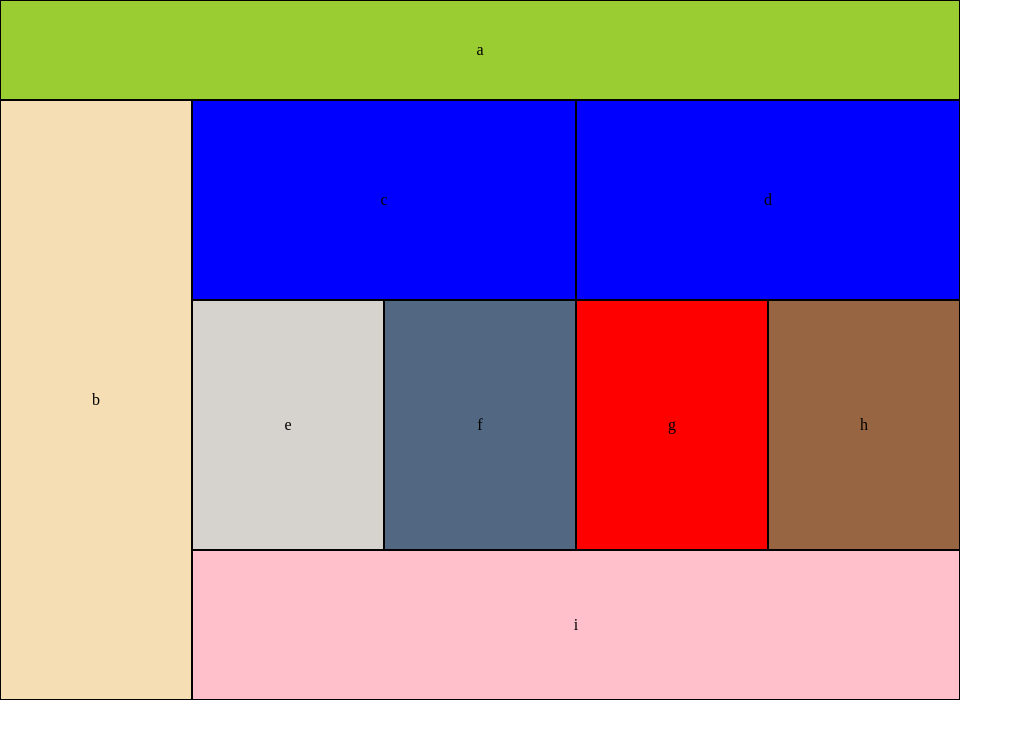
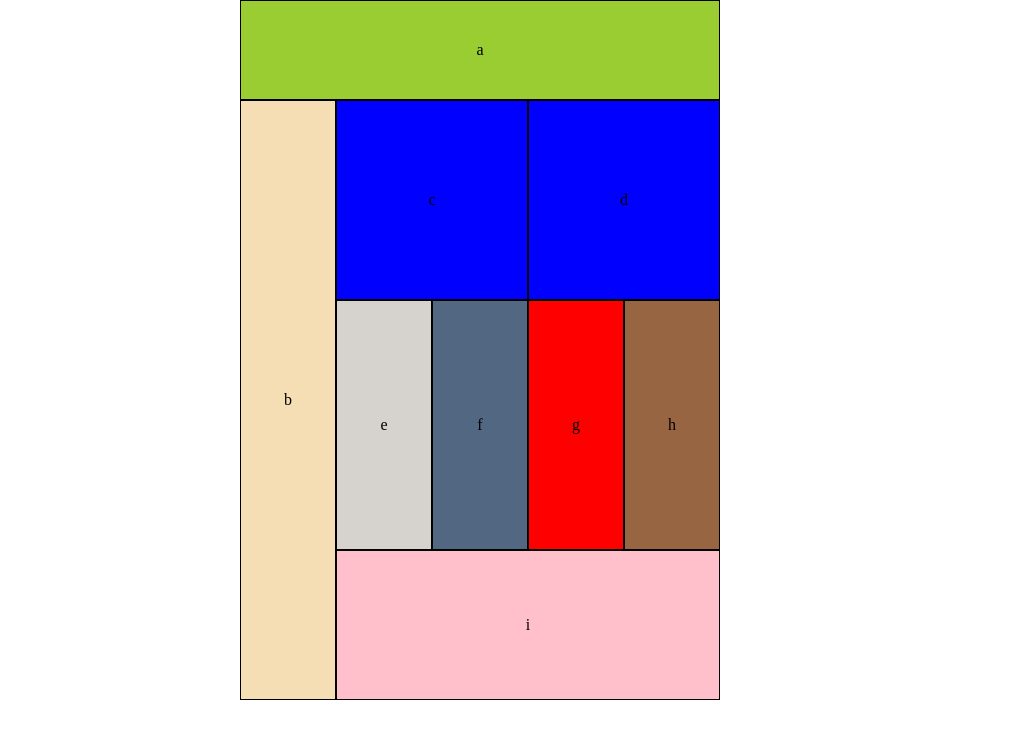
Before and after one commit to Seidomo/301-lab-01, a plain HTML site: page index.html in a window 1280 px wide. Shown: the whole page, without its empty margins (0-1023 px from the left). Drawn offline with Linux system fonts and the light colour scheme.

Commit message:
resubmitting assignment

```diff
--- a/css/base.css
+++ b/css/base.css
@@ -1,37 +1,247 @@
-*{
+
+
+ *{
     box-sizing: border-box;
+    width: 100%;
+
+
+
+}
+main{
+
+    width: 480px;
+    /* height: 1055px; */
+    margin: 0 auto;
 }
 
 
-main{
-    border: solid 2px black;
-    width: 480px;
-    height: 1055px;
-    margin: 0 auto;
+div{
+  display: flex;
+    justify-content: center;
+    align-items: center;
 }
 
+
+
 .box-a{
-    width:480px;
+   width:480px;
     height: 75px;
     border: solid 1px black;
+    width: 100%;
+    background-color: burlywood;
+
 }
 
 .box-b{
-    width: 480px;
     height: 150px;
     border: solid 1px black;
+    width: 100%;
+    background-color: chartreuse;
 }
 
 .box-c{
-    width: 480px;
     height: 125px;
     border: solid 1px black;
+    width: 100%;
+    background-color: cyan;
+}
+
+.box-d{
+    height: 125px;
+    border: solid 1px black;
+    width: 100%;
+    background-color: darkorange;
+}
+
+#section2{
+  height: 500px;
 }
 
 .box-e{
-    width: 240px;
-    height: 250px;
-    border: solid 1px black;
+  border: solid 1px black;
+  width: 50%;
+  height: 50%;
+  float: left;
 }
 
-#section-2
+.box-e:first-child{
+  background-color: #228998;
+}
+
+.box-e:nth-child(2){
+  background-color: #348722;
+}
+
+.box-e:nth-child(3){
+  background-color: #543211;
+}
+
+.box-e:last-child{
+  background-color: #413266;
+}
+
+
+.box-i{
+  height: 80px;
+  border: solid 1px black;
+  background-color: darkslategrey;
+}
+
+
+@media(min-width: 668px){
+
+ section{
+   border: solid 2px solid;
+ }
+
+
+ main {
+
+    max-width: 100%;
+    box-sizing: border-box;
+
+
+
+  }
+  .box-a{
+    height: 100px;
+    background-color: #116810;
+
+  }
+
+  .box-b{
+    height: 500px;
+     width: 20%;
+     float: left;
+     background-color: #226584;
+  }
+
+
+
+  .box-c{
+    height: 100px;
+    width: 80%;
+    float: left;
+    background-color: #480035;
+
+  }
+
+  .box-d{
+    height: 100px;
+    background-color: #434d9515;
+    width: 80%;
+  }
+
+  #section2{
+    width: 80%;
+    height: 250px;
+    float: left;
+
+  }
+
+  .box-e{
+    height: 100%;
+    width: 25%;
+
+  }
+  .box-e:first-child{
+    background-color: #422505;
+  }
+
+  .box-e:nth-child(2){
+    background-color: #526782;
+  }
+
+  .box-e:nth-child(3){
+    background-color: #786245;
+  }
+
+  .box-e:last-child{
+    background-color: #986543;
+  }
+  .box-i{
+    height: 50px;
+    width: 80%;
+    background-color: #221902;
+  }
+
+}
+
+@media(min-width: 768px){
+
+  *{
+    max-width: 960px;
+
+  }
+
+
+main {
+
+   max-width: 100%;
+   box-sizing: border-box;
+
+
+
+ }
+ .box-a{
+   height: 100px;
+   background-color:yellowgreen;
+
+ }
+
+ .box-b{
+   height: 600px;
+    width: 20%;
+    float: left;
+    background-color: wheat;
+ }
+
+
+
+ .box-c{
+   height: 200px;
+   width: 40%;
+   float: left;
+   background-color: blue;
+ }
+
+ .box-d{
+   height: 200px;
+   background-color: #425d8948;
+   width: 40%;
+ }
+
+ #section2{
+   width: 80%;
+   height: 250px;
+   float: left;
+
+ }
+
+ .box-e{
+   height: 100%;
+   width: 25%;
+
+ }
+ .box-e:first-child{
+   background-color: #d6d2cd;
+ }
+
+ .box-e:nth-child(2){
+   background-color: #526782;
+ }
+
+ .box-e:nth-child(3){
+   background-color: red;
+ }
+
+ .box-e:last-child{
+   background-color: #986543;
+ }
+ .box-i{
+   height: 150px;
+   width: 80%;
+   background-color: pink;
+ }
+
+}
--- a/css/bases.css
+++ /dev/null
@@ -1,238 +0,0 @@
-
-
- *{
-    box-sizing: border-box;
-    width: 100%;
-
-
-}
-
-div{
-  display: flex;
-    justify-content: center;
-    align-items: center;
-}
-
-
-
-.box-a{
-    height: 75px;
-    border: solid 1px black;
-    width: 100%;
-    background-color: burlywood;
-
-}
-
-.box-b{
-    height: 150px;
-    border: solid 1px black;
-    width: 100%;
-    background-color: chartreuse;
-}
-
-.box-c{
-    height: 125px;
-    border: solid 1px black;
-    width: 100%;
-    background-color: cyan;
-}
-
-.box-d{
-    height: 125px;
-    border: solid 1px black;
-    width: 100%;
-    background-color: darkorange;
-}
-
-#section2{
-  height: 500px;
-}
-
-.box-e{
-  border: solid 1px black;
-  width: 50%;
-  height: 50%;
-  float: left;
-}
-
-.box-e:first-child{
-  background-color: #228998;
-}
-
-.box-e:nth-child(2){
-  background-color: #348722;
-}
-
-.box-e:nth-child(3){
-  background-color: #543211;
-}
-
-.box-e:last-child{
-  background-color: #413266;
-}
-
-
-.box-i{
-  height: 80px;
-  border: solid 1px black;
-  background-color: darkslategrey;
-}
-
-
-@media(min-width: 668px){
-
- section{
-   border: solid 2px solid;
- }
-
-
- main {
-
-    max-width: 100%;
-    box-sizing: border-box;
-
-
-
-  }
-  .box-a{
-    height: 100px;
-    background-color: #116810;
-
-  }
-
-  .box-b{
-    height: 500px;
-     width: 20%;
-     float: left;
-     background-color: #226584;
-  }
-
-
-
-  .box-c{
-    height: 100px;
-    width: 80%;
-    float: left;
-    background-color: #480035;
-
-  }
-
-  .box-d{
-    height: 100px;
-    background-color: #434d9515;
-    width: 80%;
-  }
-
-  #section2{
-    width: 80%;
-    height: 250px;
-    float: left;
-
-  }
-
-  .box-e{
-    height: 100%;
-    width: 25%;
-
-  }
-  .box-e:first-child{
-    background-color: #422505;
-  }
-
-  .box-e:nth-child(2){
-    background-color: #526782;
-  }
-
-  .box-e:nth-child(3){
-    background-color: #786245;
-  }
-
-  .box-e:last-child{
-    background-color: #986543;
-  }
-  .box-i{
-    height: 50px;
-    width: 80%;
-    background-color: #221902;
-  }
-
-}
-
-@media(min-width: 768px){
-
-  *{
-    max-width: 960px;
-
-  }
-
-
-main {
-
-   max-width: 100%;
-   box-sizing: border-box;
-
-
-
- }
- .box-a{
-   height: 100px;
-   background-color:yellowgreen;
-
- }
-
- .box-b{
-   height: 600px;
-    width: 20%;
-    float: left;
-    background-color: wheat;
- }
-
-
-
- .box-c{
-   height: 200px;
-   width: 40%;
-   float: left;
-   background-color: blue;
- }
-
- .box-d{
-   height: 200px;
-   background-color: #425d8948;
-   width: 40%;
- }
-
- #section2{
-   width: 80%;
-   height: 250px;
-   float: left;
-
- }
-
- .box-e{
-   height: 100%;
-   width: 25%;
-
- }
- .box-e:first-child{
-   background-color: #d6d2cd;
- }
-
- .box-e:nth-child(2){
-   background-color: #526782;
- }
-
- .box-e:nth-child(3){
-   background-color: red;
- }
-
- .box-e:last-child{
-   background-color: #986543;
- }
- .box-i{
-   height: 150px;
-   width: 80%;
-   background-color: pink;
- }
-
-}
--- a/css/layout.css
+++ /dev/null
@@ -1,3 +0,0 @@
-.box-e{
-    display:;
-}
--- a/index.html
+++ b/index.html
@@ -5,10 +5,9 @@
     <meta name="viewport" content="width=device-width, initial-scale=1.0">
     <title>Document</title>
     <link rel="stylesheet" href="css/reset.css" />
-    <link rel="stylesheet" href="css/bases.css" />
-    <!-- <link rel="stylesheet" href="css/base.css" /> -->
-    <!-- <link rel="stylesheet" href="css/layout.css" /> -->
-    <!-- <link rel="stylesheet" href="css/module.css" /> -->
+    <link rel="stylesheet" href="css/base.css" />
+    <link rel="stylesheet" href="css/layout.css" />
+    <link rel="stylesheet" href="css/module.css" />
 </head>
 <body>
     <main>
```
Also changed, not shown: css/module.css (deleted, +0 -72 lines).
